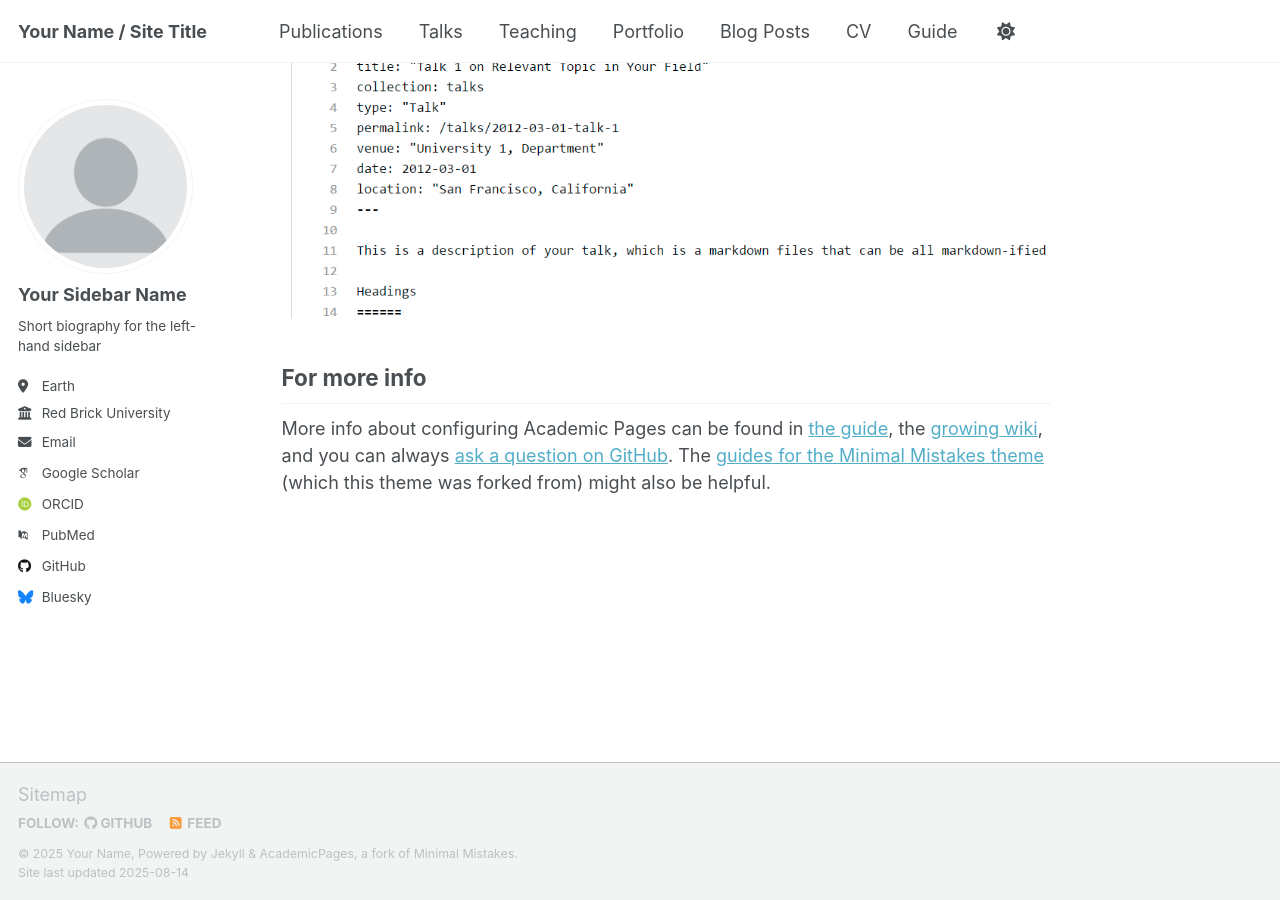
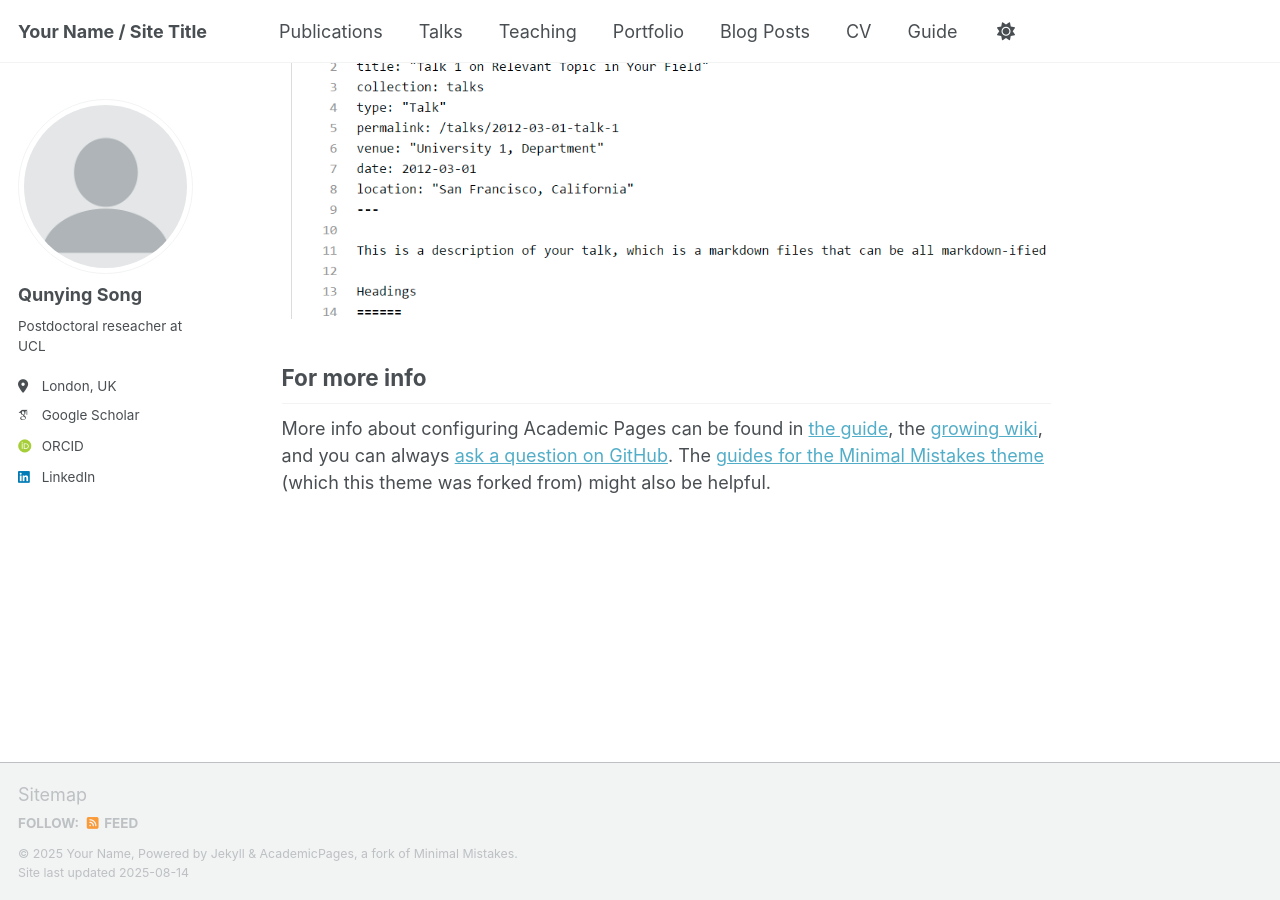
Before and after one commit to qunying-song/qunying-song.github.io, a Jekyll site: the page built from _pages/about.md, in a window 1280 px wide and 900 px high, scrolled down 2880 px. Built offline with Jekyll 4.4.1, drawn with Linux system fonts in a browser that asks for light colours; some web fonts are replaced; a script that is not in the unit is left out.

Commit message:
Update _config.yml

```diff
--- a/_config.yml
+++ b/_config.yml
@@ -23,23 +23,23 @@ repository               : "academicpages/academicpages.github.io"
 author:
   # Biographic information
   avatar           : "profile.png"
-  name             : "Your Sidebar Name"
+  name             : "Qunying Song"
   pronouns         : # example: "she/her"
-  bio              : "Short biography for the left-hand sidebar"
-  location         : "Earth"
-  employer         : "Red Brick University"
+  bio              : "Postdoctoral reseacher at UCL"
+  location         : "London, UK"
+  employer         : # Employer
   uri              : # URL
-  email            : "none@example.org"
+  email            : # Email
 
   # Academic websites
   academia         : # URL
   arxiv            : # URL - Update with the correct link to your profile
-  googlescholar    : "https://scholar.google.com/citations?user=PS_CX0AAAAAJ"
+  googlescholar    : "https://scholar.google.com/citations?user=xRb7Ir4AAAAJ"
   inspire-hep      : # URL
   impactstory      : # URL
-  orcid            : "http://orcid.org/yourorcidurl"
+  orcid            : "https://orcid.org/0000-0002-8653-0250"
   semantic         : # URL
-  pubmed           : "https://www.ncbi.nlm.nih.gov/pubmed/?term=john+snow"
+  pubmed           : # URL
   researchgate     : # URL
   scopus           : # URL
 
@@ -47,13 +47,13 @@ author:
   bitbucket        : # Username - Update with your username on the site
   codepen          : # Username
   dribbble         : # Username
-  github           : "academicpages"
+  github           : # Username
   kaggle           : # Username
   stackoverflow    : # User number or user number and name (i.e., use "1" or "1/jeff-atwood")
 
   # Social media
   artstation       : # Username
-  bluesky          : "bsky.app" # Replace this with you Bluesky username
+  bluesky          : # Username
   facebook         : # Username
   flickr           : # Username
   foursquare       : # Username
@@ -62,7 +62,7 @@ author:
   keybase          : # Username
   instagram        : # Username
   lastfm           : # Username
-  linkedin         : # Username
+  linkedin         : "qunying-song"
   mastodon         : # URL
   medium           : # URL
   pinterest        : # Username
```
